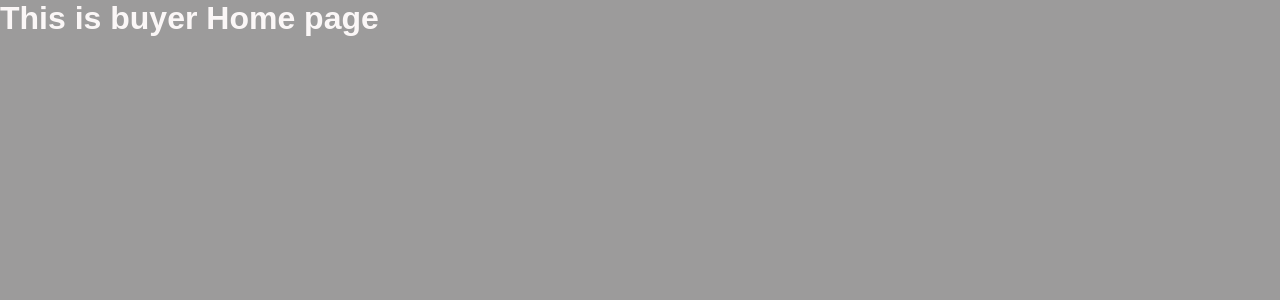
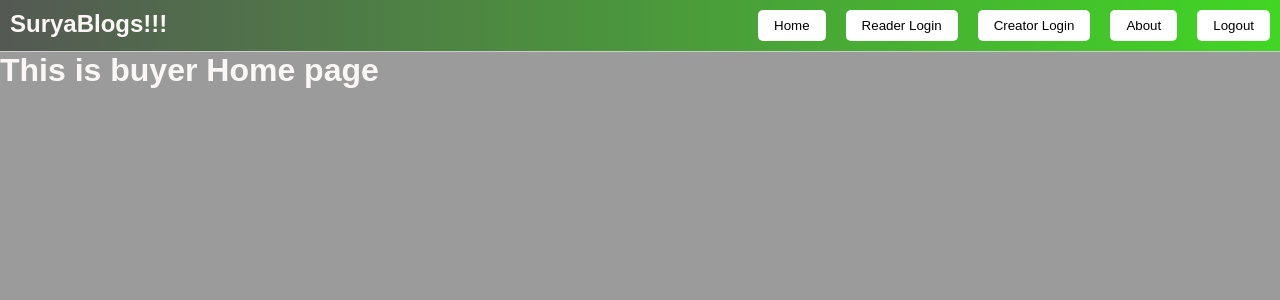
Before and after one commit to BALASURYA45/blogweb, a Next.js app: page / in a window 1280 px wide. Shown: the top 300 px of the page. Built offline with nearby package versions, Linux system fonts and the light colour scheme.

Commit message:
smallchange

```diff
--- a/app/layout.js
+++ b/app/layout.js
@@ -3,10 +3,13 @@ import './globals.css';
 
 export default function RootLayout({ children }) {
   return (
-    <>
+    <html lang="en">
+      <body>
+
+        <Navbar></Navbar>
 
         {children}
-
-    </>
+          </body>
+      </html>
   );
 }
```
